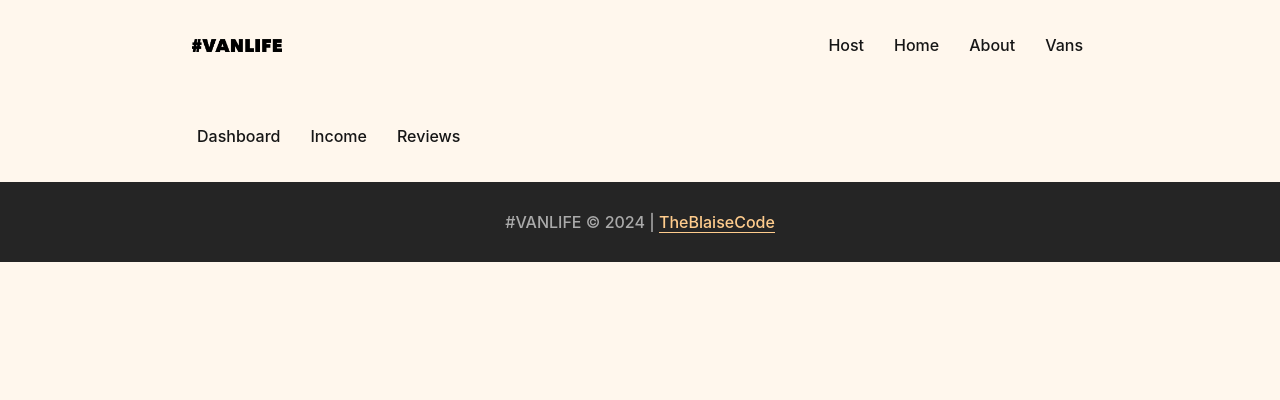
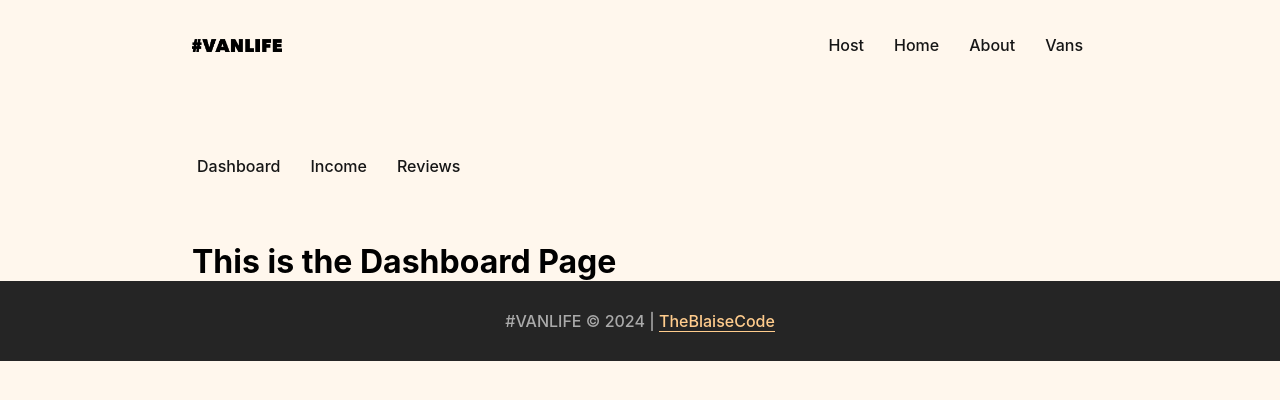
Before and after one commit to theblaisecode/Scrimba-React-Router-6, a React (Vite) app in the folder VanLife/: page /host in a window 1280 px wide. Shown: the top 400 px of the page. Built offline with nearby package versions, Linux system fonts and the light colour scheme; what miragejs would draw is missing.

Commit message:
first commit

```diff
--- a/VanLife/src/App.jsx
+++ b/VanLife/src/App.jsx
@@ -14,17 +14,16 @@ function App() {
   return (
     <BrowserRouter>
       <Routes>
-        <Route element={<Layout />}>
-          <Route path="/" element={<Home />} />
-          <Route path="/about" element={<About />} />
-          <Route path="/vans" element={<Vans />} />
-          <Route path="/vans/:id" element={<VanInfo />} />
+        <Route path="/" element={<Layout />}>
+          <Route index={true} element={<Home />} />
+          <Route path="about" element={<About />} />
+          <Route path="vans" element={<Vans />} />
+          <Route path="vans/:id" element={<VanInfo />} />
 
-
-          <Route path="/host" element={<HostLayout />}>
-            <Route path="/host/dashboard" element={<Dashboard />} />
-            <Route path="/host/income" element={<Income />} />
-            <Route path="/host/reviews" element={<Reviews />} />
+          <Route path="host" element={<HostLayout />}>
+            <Route index={true} element={<Dashboard />} />
+            <Route path="income" element={<Income />} />
+            <Route path="reviews" element={<Reviews />} />
           </Route>
         </Route>
       </Routes>
--- a/VanLife/src/Layout/HostLayout.jsx
+++ b/VanLife/src/Layout/HostLayout.jsx
@@ -4,8 +4,8 @@ import { Link } from "react-router-dom";
 function HostLayout() {
   return (
     <div className="container">
-      <div className="innerNav">
-        <Link to="/host/dashboard" aria-label="Link to Host Page">
+      <nav className="innerNav">
+        <Link to="/host" aria-label="Link to Host Page">
           Dashboard
         </Link>
 
@@ -16,7 +16,7 @@ function HostLayout() {
         <Link to="/host/reviews" aria-label="Link to About Page">
           Reviews
         </Link>
-      </div>
+      </nav>
 
       <Outlet />
     </div>
```
